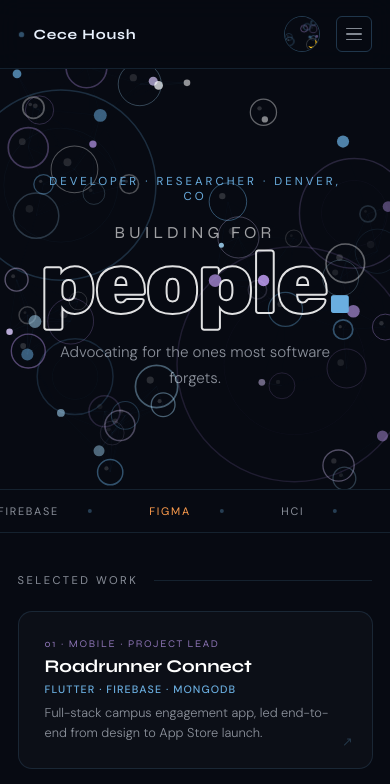
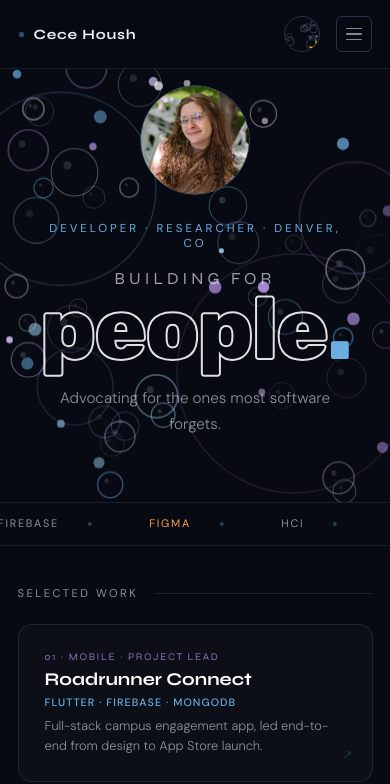
Before and after one commit to cecehoush/cecehoush.github.io, a React (Vite) app: page / in a window 390 px wide. Shown: the top 784 px of the page. Built offline with nearby package versions, Linux system fonts and the light colour scheme.

Commit message:
feat: hero profile photo

```diff
--- a/src/components/Hero.jsx
+++ b/src/components/Hero.jsx
@@ -156,6 +156,9 @@ export default function Hero() {
     <section className={styles.hero} id="hero" ref={heroRef}>
       <canvas className={styles.canvas} ref={canvasRef}></canvas>
       <div className={styles.inner}>
+        <div className={styles.photo} aria-hidden="true">
+          <img className={styles.photoImg} src="/profile/CeceHoush.JPG" alt="" />
+        </div>
         <div className={styles.eyebrow}>Developer · Researcher · Denver, CO</div>
         <div className={styles.heading}>
           <div className={styles.pre}>building for</div>
--- a/src/components/Hero.module.css
+++ b/src/components/Hero.module.css
@@ -15,7 +15,9 @@
   height: 100%;
 }
 .inner {
-  position: relative;
+  /* No `position` so the absolutely-positioned photo child anchors to .hero (the
+     bottom-left floor), not this centered column. z-index still applies because
+     .inner is a flex item of .hero. */
   z-index: 2;
   display: flex;
   flex-direction: column;
@@ -75,3 +77,91 @@
   max-width: 380px;
   animation: fadeup 0.9s ease 0.4s both;
 }
+
+/* ── HERO PROFILE PHOTO ──
+   Decorative, absolutely positioned so it never shifts the centered text.
+   z-index 2 = above the canvas particles, below the text (.inner, also z-index 2
+   but later in the DOM, so it paints on top). The image dissolves into the
+   background via a bottom fade mask, with a clean top/left/right edge. */
+.photo {
+  position: absolute;
+  bottom: 0;
+  left: clamp(1.5rem, 6%, 80px);
+  z-index: 2;
+  width: 140px;
+  height: 200px;
+  border-radius: 8px 8px 0 0;
+  overflow: hidden;
+  animation: fadeup 0.9s ease 0.5s both;
+}
+.photoImg {
+  display: block;
+  width: 100%;
+  height: 100%;
+  object-fit: cover;
+  object-position: center top;
+  /* Fade the bottom of the photo into the hero background. */
+  -webkit-mask-image: linear-gradient(to bottom, black 0%, black 50%, transparent 100%);
+  mask-image: linear-gradient(to bottom, black 0%, black 50%, transparent 100%);
+}
+/* Clean hard edge on top/left/right only (no bottom — the photo fades there).
+   On a pseudo-element so the mask never softens it into a glow. */
+.photo::after {
+  content: '';
+  position: absolute;
+  inset: 0;
+  border: 1px solid rgba(255, 255, 255, 0.22);
+  border-bottom: none;
+  border-radius: 8px 8px 0 0;
+  pointer-events: none;
+}
+
+/* Light mode flip: in dark mode the photo dissolves into the dark page with a
+   white edge. On the pale page that washes out, so overlay a dark bottom fade
+   (matching the dark look) and switch the edge to blue. */
+
+/* get rid of this if wanna go back to the white fade */
+[data-theme="light"] .photo::before {
+  content: '';
+  position: absolute;
+  inset: 0;
+  border-radius: 8px 8px 0 0;
+  background: linear-gradient(to bottom, transparent 40%, rgba(7, 10, 18, 0.92) 100%);
+  pointer-events: none;
+}
+[data-theme="light"] .photo::after {
+  border-color: rgba(106, 174, 224, 0.6);
+}
+
+/* Larger portrait on wide viewports. */
+@media (min-width: 901px) {
+  .photo { width: 200px; height: 280px; }
+}
+
+/* On large screens, nudge the portrait rightward, closer to the centered text. */
+@media (min-width: 1301px) and (min-height: 872px) {
+  .photo { left: clamp(140px, 12vw, 300px); }
+}
+
+/* Mobile (≤700px) — circle that flows in the centered column, above the eyebrow
+   (the photo is the first child of .inner). No fade mask on a circle. */
+@media (max-width: 700px) {
+  /* Tighten the gap between the nav and the circle now that the photo sits
+     above the text. */
+  .hero { padding-top: 1rem; }
+  .photo {
+    position: static;
+    width: 110px;
+    height: 110px;
+    border-radius: 50%;
+    margin-bottom: 0.5rem;
+  }
+  .photo::after,
+  .photo::before { display: none; }
+  .photoImg {
+    border: 1.5px solid rgba(106, 174, 224, 0.4);
+    border-radius: 50%;
+    -webkit-mask-image: none;
+    mask-image: none;
+  }
+}
```
Also changed, not shown: public/profile/CeceHoush.JPG (added).
